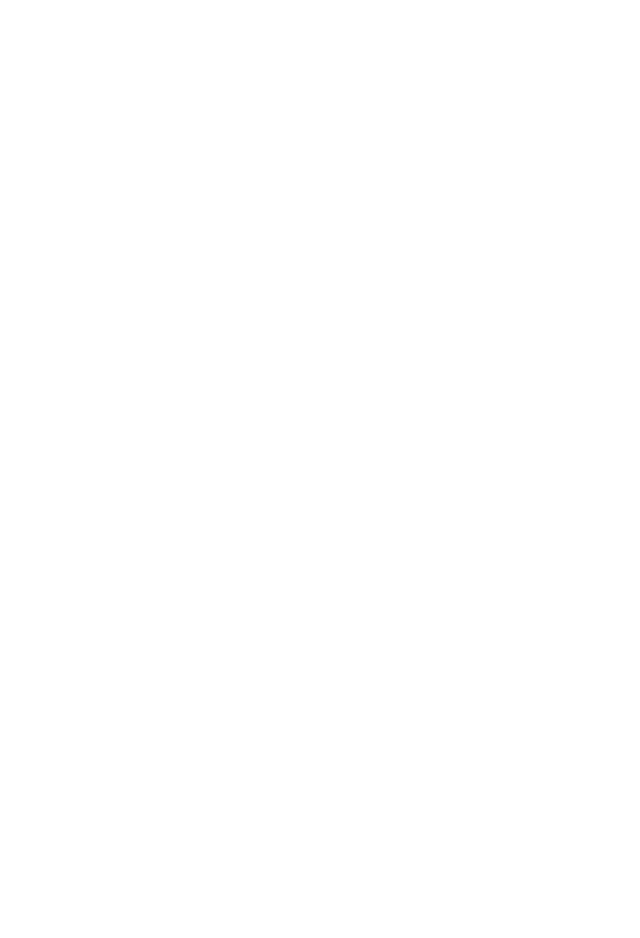
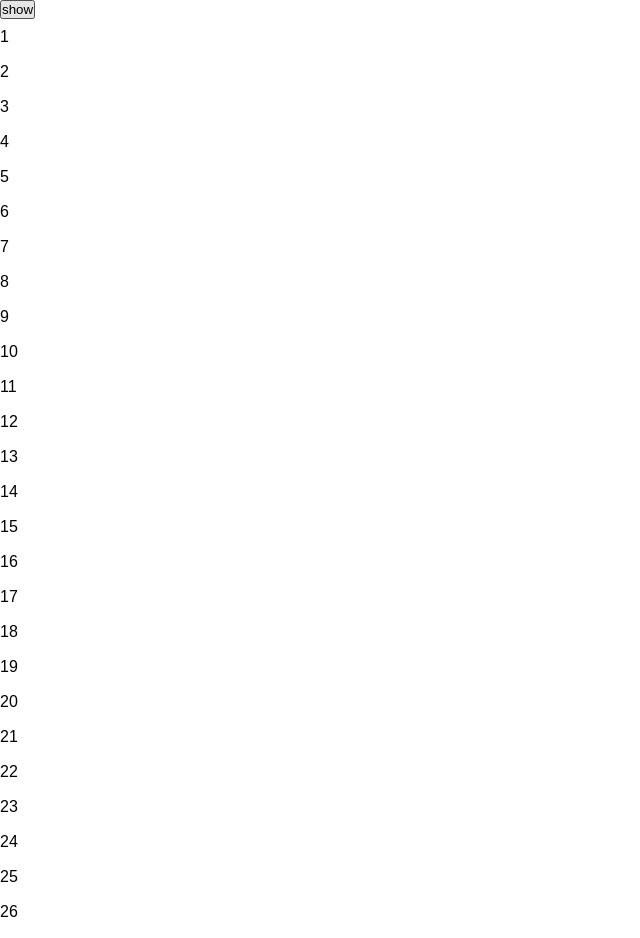
Before and after one commit to daief/react-demo, a React app: page /1 in a window 1280 px wide. Shown: the top 938 px of the page, without its empty margins (0-640 px from the left). Before the commit the page ends 800 px from the top, so only its background shows below. Built offline with nearby package versions, Linux system fonts and the light colour scheme.

Commit message:
单例模式弹框

```diff
--- /dev/null
+++ b/src/demo15/Alert.js
@@ -0,0 +1,37 @@
+import React from 'react'
+import Singleton, { preventScroll, recoverScroll } from './Singleton'
+
+export default class Alert extends React.Component {
+  state = {
+    show: false,
+  }
+
+  componentDidUpdate(_, preState) {
+    const { show } = this.state;
+    if (preState.show !== show && show) {
+      preventScroll()
+    } else {
+      recoverScroll()
+    }
+  }
+
+  render() {
+    return this.state.show ? (
+      <div className="Alert">
+        <div className="mask"/>
+        <div className="container">
+          Alert
+          <button onClick={() => {
+            alert
+              .hide()
+              .catch(() => {
+                this.setState({ show: false });
+              });
+          }}>close</button>
+        </div>
+      </div>
+    ) : null;
+  }
+}
+
+export const alert = new Singleton(Alert)
--- /dev/null
+++ b/src/demo15/Singleton.js
@@ -0,0 +1,52 @@
+import React from 'react'
+import {render, unmountComponentAtNode} from 'react-dom'
+import { passiveSupported } from '../utils/browser';
+
+const preventDefault = e => e.preventDefault()
+
+export const preventScroll = () => {
+  window.addEventListener('touchmove', preventDefault, passiveSupported ? { passive: false } : false)
+}
+
+export const recoverScroll = () => {
+  window.removeEventListener('touchmove', preventDefault, passiveSupported ? { passive: false } : false)
+}
+
+export default class Singleton {
+  constructor(component) {
+    this.dom = null
+    this.component = component
+    this.instance = null
+  }
+
+  show = (option) => {
+    if (!this.dom) {
+      this.dom = document.createElement('div')
+      document.body.appendChild(this.dom)
+    }
+
+    this.instance = render(<this.component {...option} />, this.dom)
+
+    this.instance &&
+      this.instance.setState({
+        show: true,
+      })
+  }
+
+  hide = () => {
+    return new Promise((resolve, reject) => {
+      if (this.instance) {
+        this.instance.setState({
+          show: false,
+        }, () => {
+          window.setTimeout(() => {
+            unmountComponentAtNode(this.dom)
+            resolve()
+          }, 100)
+        })
+      } else {
+        reject()
+      }
+    })
+  }
+}
--- /dev/null
+++ b/src/demo15/index.js
@@ -0,0 +1,47 @@
+import React from 'react';
+import './style.scss';
+import { alert } from './Alert';
+
+export default class Demo15 extends React.Component {
+  render() {
+    return (
+      <div>
+        <button onClick={() => {
+          alert.show()
+        }}>show</button>
+        <ul onClick={() => alert.show()}>
+          <li>1</li>
+          <li>2</li>
+          <li>3</li>
+          <li>4</li>
+          <li>5</li>
+          <li>6</li>
+          <li>7</li>
+          <li>8</li>
+          <li>9</li>
+          <li>10</li>
+          <li>11</li>
+          <li>12</li>
+          <li>13</li>
+          <li>14</li>
+          <li>15</li>
+          <li>16</li>
+          <li>17</li>
+          <li>18</li>
+          <li>19</li>
+          <li>20</li>
+          <li>21</li>
+          <li>22</li>
+          <li>23</li>
+          <li>24</li>
+          <li>25</li>
+          <li>26</li>
+          <li>27</li>
+          <li>28</li>
+          <li>29</li>
+          <li>30</li>
+        </ul>
+      </div>
+    );
+  }
+}
--- /dev/null
+++ b/src/demo15/style.scss
@@ -0,0 +1,32 @@
+li {
+  height: 35px;
+  line-height: 35px;
+}
+
+.mask {
+  background-color: rgba(0,0,0,0.3);
+  position: fixed;
+  height: 100%;
+  width: 100%;
+  top: 0;
+  left: 0;
+  z-index: 1000;
+}
+
+.Alert {
+  position: fixed;
+  height: 100%;
+  width: 100%;
+  top: 0;
+  left: 0;
+
+  .container {
+    position: absolute;
+    width: 55%;
+    height: 200px;
+    background-color: #fff;
+    z-index: 1001;
+    left: 22.5%;
+    top: 30%;
+  }
+}
--- a/src/index.css
+++ b/src/index.css
@@ -1,8 +1,13 @@
-html, body, #app {
-  height: 100%;
-}
-body {
+* {
   font-family: sans-serif;
   margin: 0;
   padding: 0;
+  box-sizing: border-box;
 }
+html, body, #app {
+  height: 100%;
+  width: 100%;
+}
+#app {
+  position: relative;
+}
--- a/src/index.js
+++ b/src/index.js
@@ -3,7 +3,7 @@
 import React from 'react'
 import {render} from 'react-dom'
 
-import App from './demo14'
+import App from './demo15'
 
 // ReactDOM.render 是 React 的最基本方法，用于将模板转为 HTML 语言，并插入指定的 DOM 节点。
 render(
--- /dev/null
+++ b/src/utils/browser.js
@@ -0,0 +1,19 @@
+export const passiveSupported = (() => {
+  // 浏览器是否支持 passive
+  let passiveSupported = false;
+
+  try {
+    const opt = Object.defineProperty({}, 'passive', {
+      get: () => {
+        passiveSupported = true;
+      },
+    });
+
+    window.addEventListener('test', null, opt);
+    window.removeEventListener('test', null, opt);
+  } catch (error) {
+    passiveSupported = false;
+  }
+
+  return passiveSupported;
+})();
```
